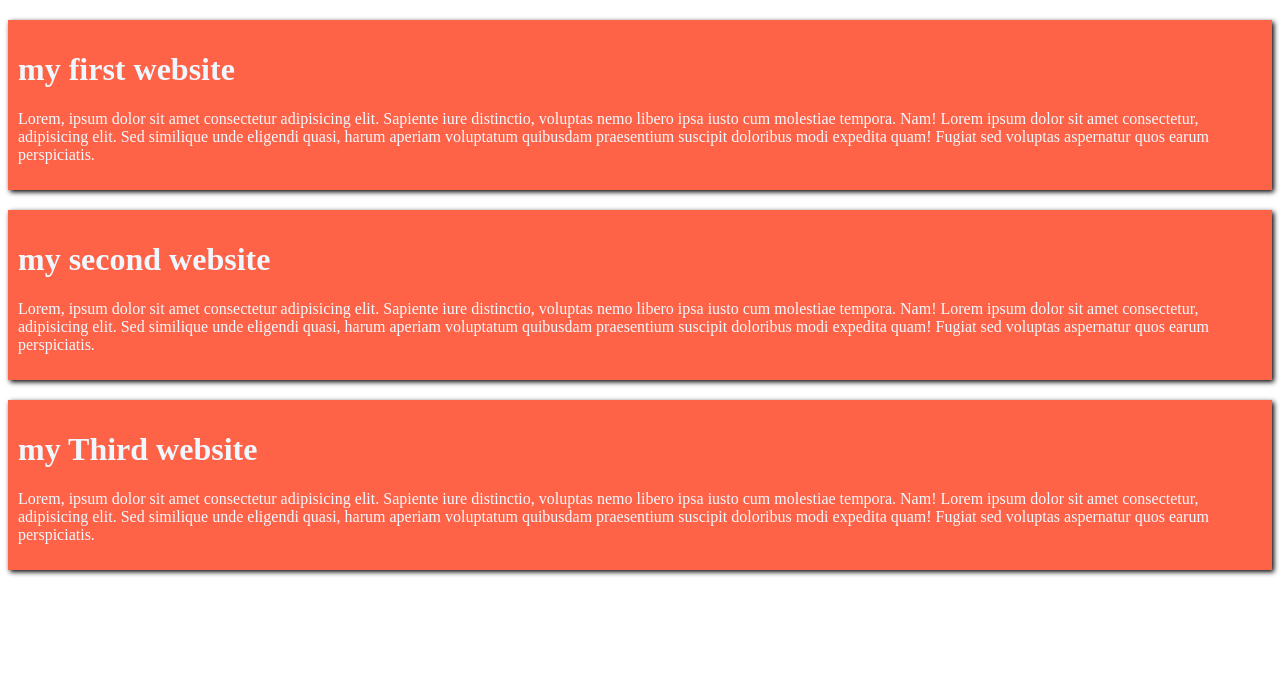
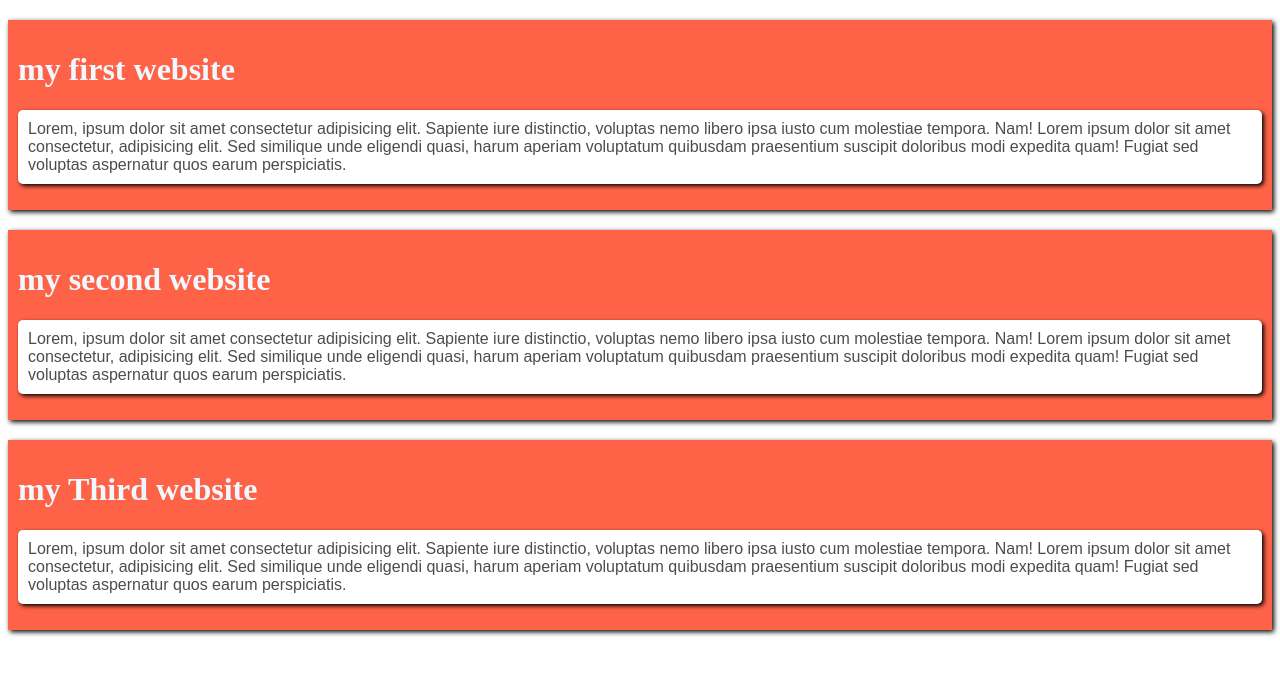
Before and after one commit to udoykumar/my-first-github-repo, a plain HTML site: page index.html in a window 1280 px wide. Drawn offline with Linux system fonts and the light colour scheme.

Commit message:
change css

```diff
--- a/style.css
+++ b/style.css
@@ -5,3 +5,11 @@ div{
     box-shadow: 2px 2px 5px #000;
     margin: 20px 0;
 }
+p{
+    font-family: sans-serif;
+    background-color: #fff;
+    color: rgba(0,0,0,0.7);
+    padding: 10px;
+    border-radius: 5px;
+    box-shadow: 2px 2px 4px #000;
+}
```
